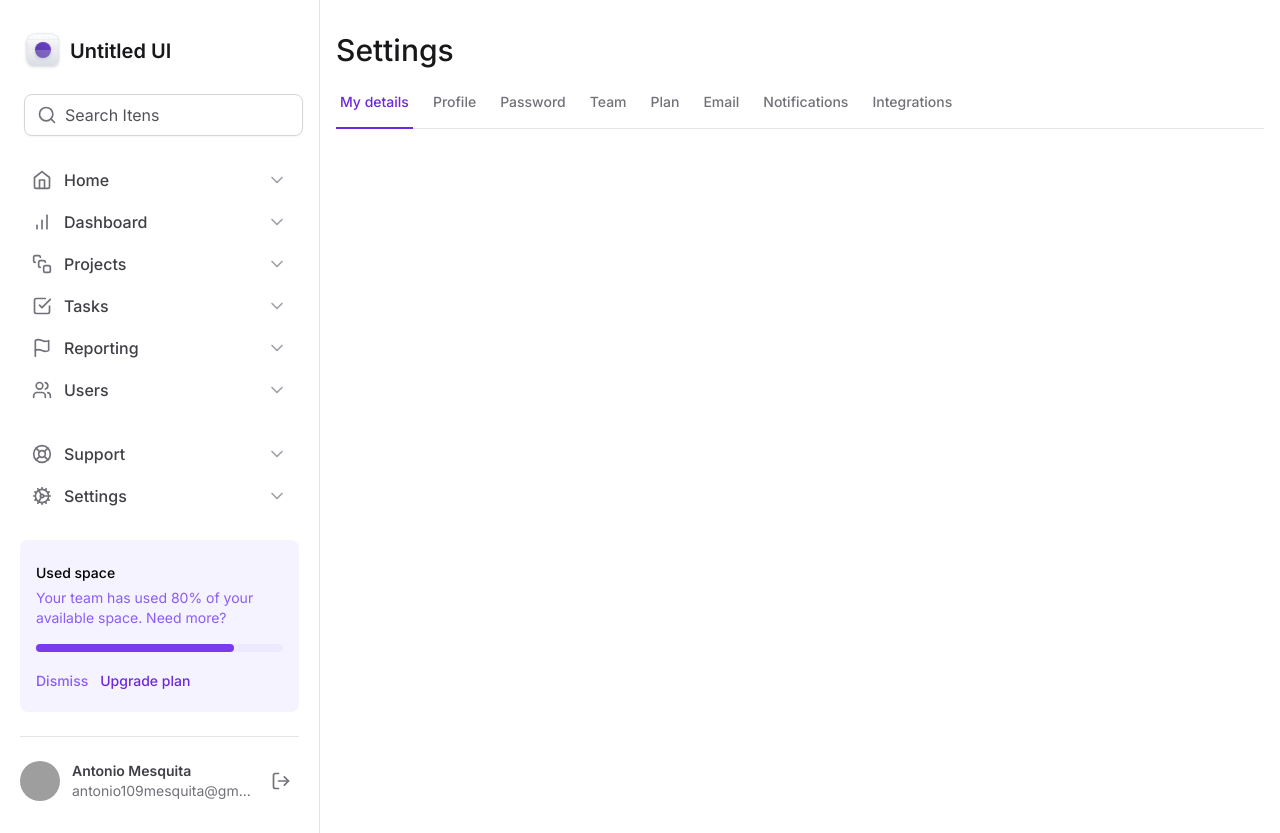
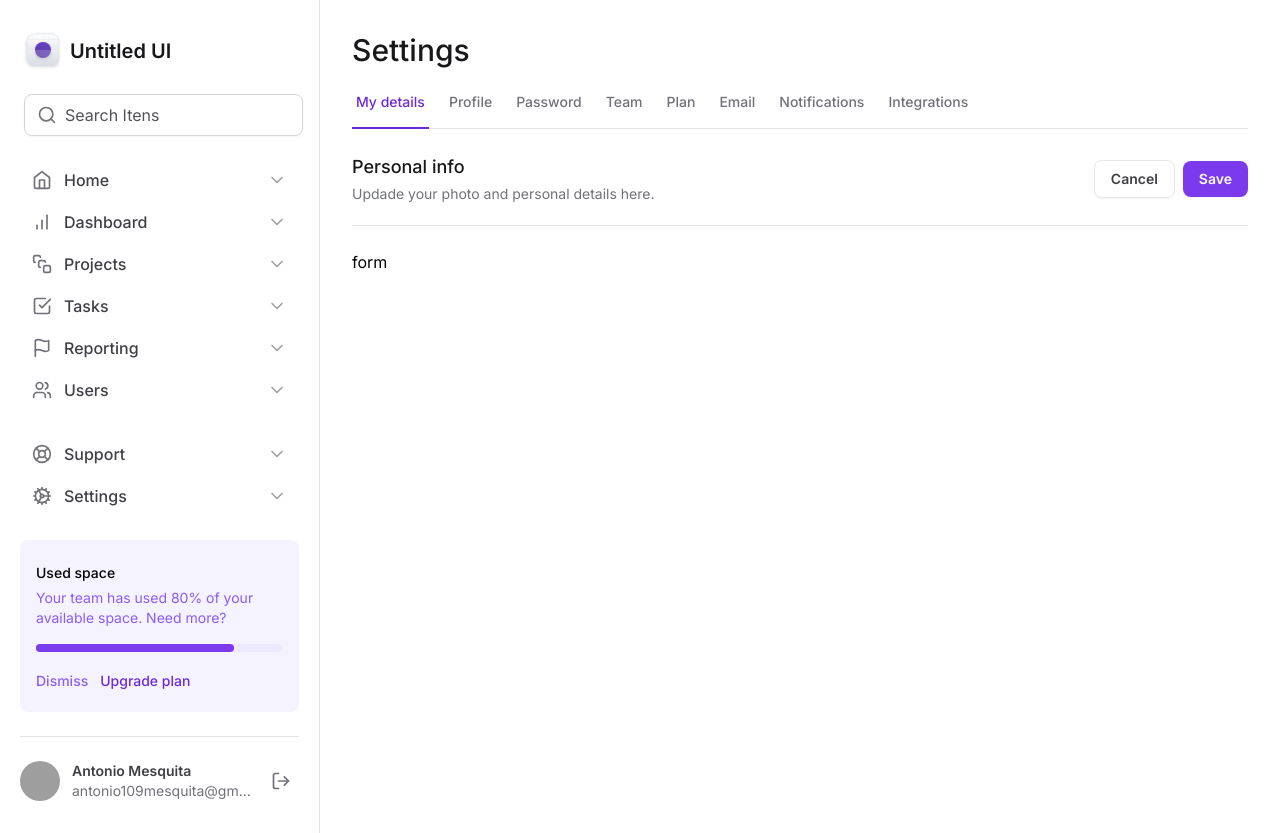
Before and after one commit to AntonioMesquit/tailwind-next, a Next.js app: page / in a window 1280 px wide. Built offline with nearby package versions, Linux system fonts and the light colour scheme; grey boxes are pictures that could not be loaded.

Commit message:
Form Structure and Adding Personal Info Section (save and cancel)

```diff
--- a/src/app/layout.tsx
+++ b/src/app/layout.tsx
@@ -20,7 +20,7 @@
       <body className={inter.className}>
         <div className="grid min-h-screen grid-cols-app">
           <Sidebar />
-          <main className="px-4 pb-12 pt-8">{children}</main>
+          <main className="px-8 pb-12 pt-8">{children}</main>
         </div>
       </body>
     </html>
--- a/src/app/page.tsx
+++ b/src/app/page.tsx
@@ -5,6 +5,36 @@
     <>
       <h1 className="text-3xl font-medium text-zinc-900">Settings</h1>
       <SettingTabs />
+
+      <div className="mt-6 flex flex-col">
+        <div className="flex items-center justify-between border-b border-zinc-200 pb-5">
+          <div className="space-y-1">
+            <h2 className="text-lg font-medium text-zinc-900">Personal info</h2>
+            <span className="text-sm text-zinc-500">
+              Updade your photo and personal details here.
+            </span>
+          </div>
+          <div className="flex items-center gap-2 ">
+            <button
+              type="button"
+              className="boder-zinc-300 rounded-lg border px-4 py-2 text-sm font-semibold text-zinc-700 shadow-sm hover:bg-zinc-50"
+            >
+              Cancel
+            </button>
+            <button
+              type="submit"
+              form="settings"
+              className="rounded-lg bg-violet-600 px-4 py-2 text-sm font-semibold text-white shadow-sm hover:bg-violet-700"
+            >
+              Save
+            </button>
+          </div>
+        </div>
+
+        <form id="settings" className="mt-6 flex w-full flex-col">
+          form
+        </form>
+      </div>
     </>
   )
 }
--- a/src/components/Sidebar/UserdSpaceWidget.tsx
+++ b/src/components/Sidebar/UserdSpaceWidget.tsx
@@ -8,7 +8,7 @@
         </p>
       </div>
       <div className="h-2 rounded-full bg-violet-100">
-        <div className="h-2 w-4/5 rounded-full bg-violet-600"></div>
+        <div className="h-2 w-4/5 rounded-full bg-violet-600" />
       </div>
       <div className="space-x-3 ">
         <button
```
